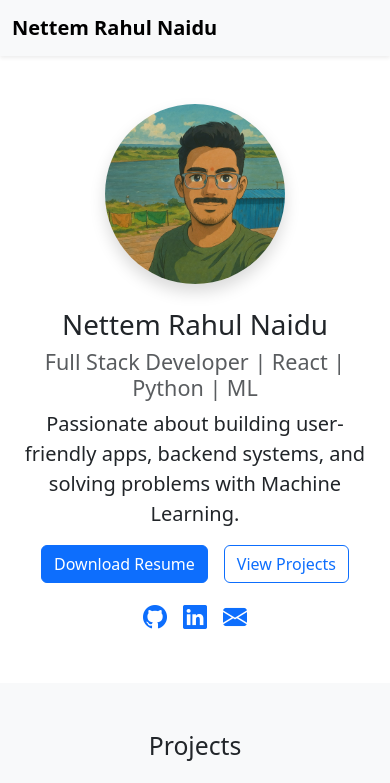
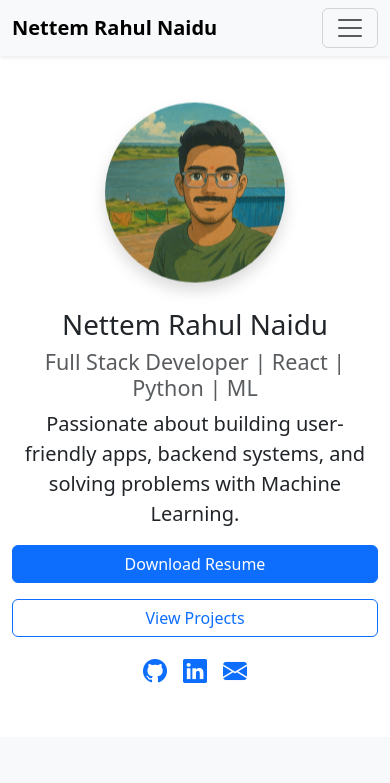
Before and after one commit to nettemrahul/my-portfolio, a React (Create React App) app: page / in a window 390 px wide. Shown: the top 783 px of the page. Built offline with nearby package versions, Linux system fonts and the light colour scheme.

Commit message:
changed some code

```diff
--- a/src/App.css
+++ b/src/App.css
@@ -139,3 +139,12 @@ footer .social-icons a:hover {
     margin: 20px 10px;
   }
 }
+.float-animation {
+  animation: float 3s ease-in-out infinite;
+}
+
+@keyframes float {
+  0% { transform: translateY(0px); }
+  50% { transform: translateY(-10px); }
+  100% { transform: translateY(0px); }
+}
--- a/src/components/Footer.js
+++ b/src/components/Footer.js
@@ -7,7 +7,7 @@ const Footer = () => {
       <p>
         Feel free to reach out via{' '}
         <a
-          href="https://mail.google.com/mail/?view=cm&fs=1&to=youremail@example.com&su=Let's Connect&body=Hi Rahul,"
+          href="https://mail.google.com/mail/?view=cm&fs=1&to=rahul.nettem@gmail.com&su=Let's Connect&body=Hi Rahul,"
           target="_blank"
           rel="noopener noreferrer"
           className="text-info fw-semibold"
--- a/src/components/Hero.js
+++ b/src/components/Hero.js
@@ -1,24 +1,28 @@
 import React from 'react';
+import '../App.css'
 
 const Hero = () => {
   return (
-    <section id="about" className="py-5 text-center bg-white">
-      <div className="container d-lg-flex align-items-center text-lg-start">
+    <section id="about" className="py-5 bg-white">
+      <div className="container">
+        <div className="row align-items-center text-center text-lg-start">
+          <div className="col-lg-4 mb-4 mb-lg-0">
             <img
               src={`${process.env.PUBLIC_URL}/profile.jpg`}
               alt="Profile"
-          className="rounded-circle shadow float-animation mx-auto mb-4"
+              className="rounded-circle shadow float-animation"
               width="180"
               height="180"
             />
-        <div className="ms-lg-5">
+          </div>
+          <div className="col-lg-8">
             <h1>Nettem Rahul Naidu</h1>
             <h4 className="text-muted">Full Stack Developer | React | Python | ML</h4>
             <p className="lead">
               Passionate about building user-friendly apps, backend systems,
               and solving problems with Machine Learning.
             </p>
-          <div className="d-flex gap-3 justify-content-center justify-content-lg-start mb-3">
+            <div className="d-flex flex-column flex-sm-row gap-3 justify-content-center justify-content-lg-start mb-3">
               <a className="btn btn-primary" href="/resume.pdf" download>Download Resume</a>
               <a className="btn btn-outline-primary" href="#projects">View Projects</a>
             </div>
@@ -26,8 +30,7 @@ const Hero = () => {
               <a href="https://github.com/nettemrahul" target="_blank" rel="noreferrer">
                 <i className="bi bi-github" style={{ fontSize: "1.5rem" }}></i>
               </a>
-  <a href="https://www.linkedin.com/in/nettem-rahul-naidu-026691239
-" target="_blank" rel="noreferrer">
+              <a href="https://www.linkedin.com/in/nettem-rahul-naidu-026691239" target="_blank" rel="noreferrer">
                 <i className="bi bi-linkedin" style={{ fontSize: "1.5rem" }}></i>
               </a>
               <a
@@ -37,9 +40,8 @@ const Hero = () => {
               >
                 <i className="bi bi-envelope-fill" style={{ fontSize: '1.5rem' }}></i>
               </a>
-
             </div>
-
+          </div>
         </div>
       </div>
     </section>
--- a/src/components/Navbar.js
+++ b/src/components/Navbar.js
@@ -5,12 +5,32 @@ const Navbar = () => {
     <nav className="navbar navbar-expand-lg navbar-light bg-light sticky-top shadow-sm">
       <div className="container">
         <a className="navbar-brand fw-bold" href="#about">Nettem Rahul Naidu</a>
-        <div className="collapse navbar-collapse">
+        <button
+          className="navbar-toggler"
+          type="button"
+          data-bs-toggle="collapse"
+          data-bs-target="#navbarNav"
+          aria-controls="navbarNav"
+          aria-expanded="false"
+          aria-label="Toggle navigation"
+        >
+          <span className="navbar-toggler-icon"></span>
+        </button>
+
+        <div className="collapse navbar-collapse" id="navbarNav">
           <ul className="navbar-nav ms-auto mb-2 mb-lg-0">
-            <li className="nav-item"><a className="nav-link" href="#about">About</a></li>
-            <li className="nav-item"><a className="nav-link" href="#projects">Projects</a></li>
-            <li className="nav-item"><a className="nav-link" href="/resume.pdf" download>Resume</a></li>
-            <li className="nav-item"><a className="nav-link" href="#contact">Contact</a></li>
+            <li className="nav-item">
+              <a className="nav-link" href="#about">About</a>
+            </li>
+            <li className="nav-item">
+              <a className="nav-link" href="#projects">Projects</a>
+            </li>
+            <li className="nav-item">
+              <a className="nav-link" href="/resume.pdf" download>Resume</a>
+            </li>
+            <li className="nav-item">
+              <a className="nav-link" href="#contact">Contact</a>
+            </li>
           </ul>
         </div>
       </div>
```
Also changed, not shown: package.json (+6 -1 lines), 1 other file (tests, documents, lock files or other folders). Lines whose indentation alone changed are shown as unchanged.
